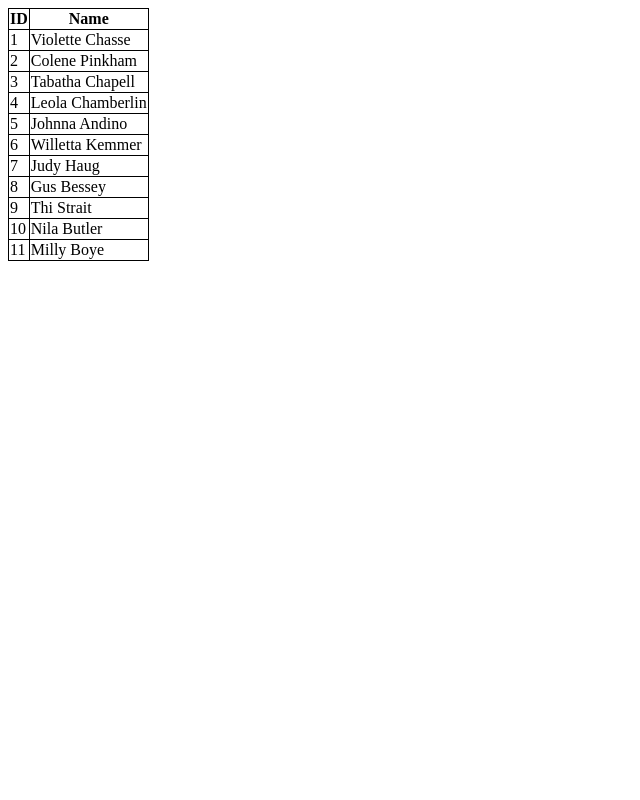
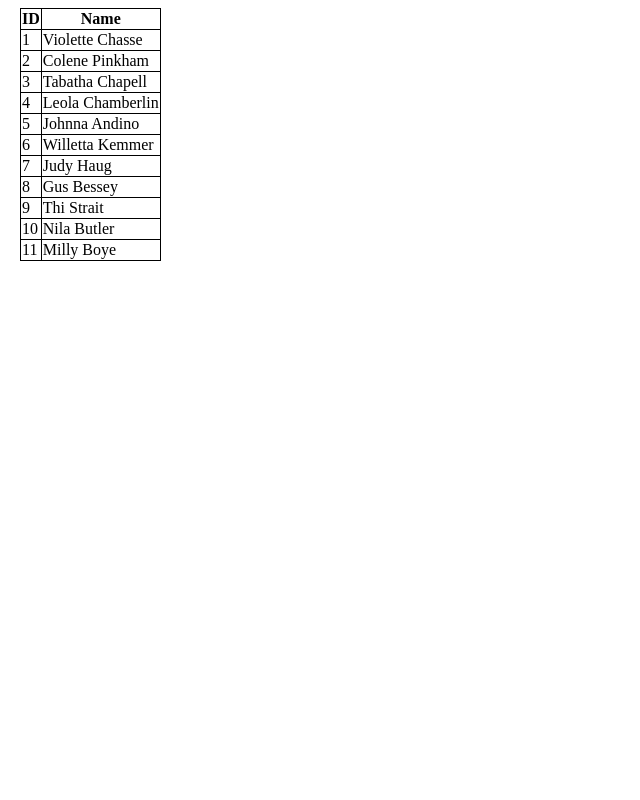
Before and after one commit to scalagos0123/feutech, a PHP site: page / in a window 1280 px wide. Shown: the whole page, without its empty margins (0-640 px from the left). Run offline with PHP 8.4, Linux system fonts and the light colour scheme; data comes from the database, SQL or seed files in the repository.

Commit message:
added margin

```diff
--- a/index.php
+++ b/index.php
@@ -8,6 +8,9 @@ $result = $connect->query("select * from users");
 <html>
     <head>
         <style>
+            body {
+                margin-left: 20px;
+            }
             table {
                 border-collapse: collapse;
             }
```
